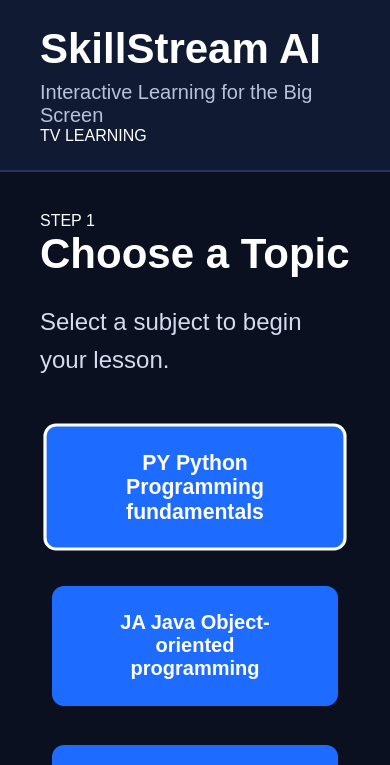
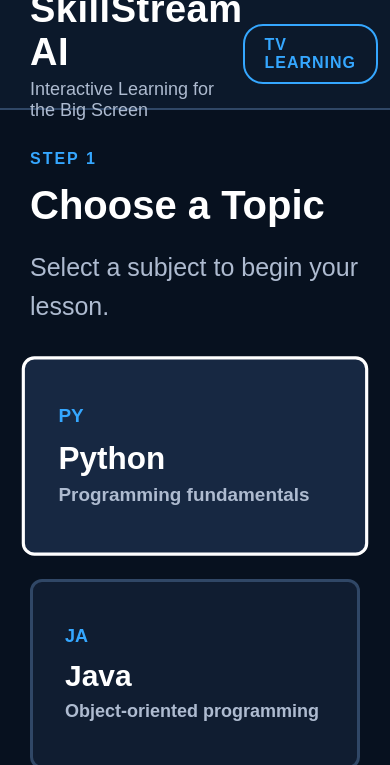
Before and after one commit to sagargupta005/SkillStream-AI_, a plain HTML site: page index.html in a window 390 px wide. Both pictures are taken after a click on the button "Start Learning". Shown: the top 765 px of the page. Drawn offline with Linux system fonts and the light colour scheme.

Commit message:
Refactor CSS with variables and layout adjustments
Updated CSS styles to use CSS variables for theming and improved layout.

```diff
--- a/style.css
+++ b/style.css
@@ -4,122 +4,381 @@
     padding: 0;
 }
 
-body {
-    font-family: Arial, sans-serif;
-    background: #0b1020;
-    color: white;
-    min-height: 100vh;
+:root {
+    --background: #07111f;
+    --panel: #101d31;
+    --panel-light: #172842;
+    --text: #ffffff;
+    --muted: #aebbd0;
+    --accent: #35a7ff;
+    --accent-dark: #1677c8;
+    --border: #304766;
 }
 
-header {
-    padding: 30px 60px;
-    background: #111a33;
-    border-bottom: 2px solid #26345f;
+body {
+    font-family: Arial, Helvetica, sans-serif;
+    background: var(--background);
+    color: var(--text);
+    min-height: 100vh;
+    overflow-x: hidden;
 }
 
-header h1 {
-    font-size: 42px;
-    margin-bottom: 8px;
+/* HEADER */
+
+header {
+    height: 110px;
+    padding: 25px 70px;
+    background: #0c192b;
+    border-bottom: 2px solid var(--border);
+
+    display: flex;
+    align-items: center;
+    justify-content: space-between;
 }
 
-header p {
-    font-size: 20px;
-    color: #b9c2d9;
+.brand h1 {
+    font-size: 38px;
+    letter-spacing: 0.5px;
 }
 
+.brand p {
+    margin-top: 5px;
+    color: var(--muted);
+    font-size: 18px;
+}
+
+.tv-badge {
+    padding: 10px 20px;
+    border: 2px solid var(--accent);
+    border-radius: 20px;
+    color: var(--accent);
+    font-size: 16px;
+    font-weight: bold;
+    letter-spacing: 1px;
+}
+
+/* MAIN */
+
 main {
-    width: 100%;
-    min-height: calc(100vh - 120px);
+    min-height: calc(100vh - 165px);
 }
 
 .screen {
     display: none;
-    min-height: calc(100vh - 120px);
-    padding: 70px 100px;
+    min-height: calc(100vh - 165px);
+    padding: 65px 100px;
 }
 
 .screen.active {
     display: block;
 }
 
+/* TEXT */
+
+.eyebrow {
+    display: inline-block;
+    color: var(--accent);
+    font-size: 16px;
+    font-weight: bold;
+    letter-spacing: 2px;
+    margin-bottom: 15px;
+}
+
 .screen h2 {
-    font-size: 42px;
-    margin-bottom: 25px;
+    font-size: 50px;
+    margin-bottom: 20px;
 }
 
 .screen p {
-    font-size: 24px;
-    line-height: 1.6;
-    color: #d4dbed;
-    max-width: 900px;
-    margin-bottom: 35px;
+    font-size: 25px;
+    line-height: 1.55;
+    color: var(--muted);
 }
 
+/* HOME */
+
+.hero {
+    max-width: 1000px;
+    margin-top: 60px;
+}
+
+.hero h2 {
+    font-size: 64px;
+}
+
+.hero p {
+    max-width: 850px;
+    margin-bottom: 40px;
+}
+
+/* BUTTONS */
+
 button {
-    background: #1d6cff;
+    font-family: inherit;
+    cursor: pointer;
     color: white;
+
+    border-radius: 12px;
     border: 3px solid transparent;
-    border-radius: 12px;
-    padding: 20px 35px;
-    margin: 12px;
+
     font-size: 24px;
     font-weight: bold;
-    cursor: pointer;
-    min-width: 220px;
-    transition: transform 0.15s ease;
+
+    padding: 18px 32px;
+
+    transition:
+        transform 0.15s ease,
+        border-color 0.15s ease,
+        background 0.15s ease;
 }
 
-button:hover {
-    transform: scale(1.04);
+button:focus,
+button.selected {
+    outline: none;
+    border-color: white;
+    transform: scale(1.05);
 }
 
-button:focus {
-    outline: none;
-    border: 3px solid white;
-    transform: scale(1.06);
+/* PRIMARY */
+
+.primary-button {
+    background: var(--accent-dark);
+    min-width: 260px;
+}
+
+.primary-button:hover,
+.primary-button:focus {
+    background: #258fe0;
+}
+
+/* SECONDARY */
+
+.secondary-button {
+    background: #263852;
+    min-width: 180px;
+}
+
+/* TOPICS */
+
+.screen-heading {
+    margin-bottom: 35px;
 }
 
 .topic-grid {
     display: flex;
+    gap: 28px;
     flex-wrap: wrap;
-    gap: 15px;
     margin-bottom: 35px;
 }
 
-.topic-grid button {
-    min-width: 260px;
-    min-height: 120px;
+.topic-card {
+    width: 330px;
+    height: 190px;
+
+    display: flex;
+    flex-direction: column;
+    align-items: flex-start;
+    justify-content: center;
+
+    background: var(--panel);
+    border: 3px solid var(--border);
+
+    text-align: left;
+}
+
+.topic-card:hover,
+.topic-card:focus {
+    background: var(--panel-light);
+}
+
+.topic-icon {
+    font-size: 18px;
+    color: var(--accent);
+    font-weight: bold;
+    margin-bottom: 12px;
+}
+
+.topic-name {
+    font-size: 30px;
+    margin-bottom: 8px;
+}
+
+.topic-description {
+    font-size: 18px;
+    color: var(--muted);
+}
+
+/* LESSON */
+
+.lesson-container {
+    max-width: 1050px;
+}
+
+.lesson-card {
+    background: var(--panel);
+    border: 2px solid var(--border);
+    border-radius: 18px;
+
+    padding: 35px;
+    margin: 25px 0 35px;
+}
+
+.lesson-card p {
+    font-size: 28px;
+    color: #e3eaf5;
+}
+
+.button-row {
+    display: flex;
+    gap: 15px;
+}
+
+/* QUIZ */
+
+.quiz-container {
+    max-width: 1000px;
+}
+
+.question-card {
+    background: var(--panel);
+    border: 2px solid var(--border);
+    border-radius: 18px;
+
+    padding: 30px;
+    margin: 20px 0 25px;
+}
+
+.question-card p {
+    color: white;
+    font-size: 30px;
+}
+
+#options {
+    margin-bottom: 30px;
 }
 
 .quiz-option {
     display: block;
-    width: 500px;
+
+    width: 700px;
+    max-width: 90%;
+
+    margin: 14px 0;
+
+    background: #15243a;
+    border: 3px solid var(--border);
+
     text-align: left;
-    margin: 15px 0;
 }
 
-.back-button {
-    background: #39445f;
+.quiz-option:hover,
+.quiz-option:focus {
+    background: #203653;
 }
 
-#options {
-    margin-top: 20px;
+/* PROGRESS */
+
+.progress-container {
+    max-width: 1000px;
 }
 
-@media (max-width: 900px) {
+.progress-card {
+    display: flex;
+    gap: 30px;
+
+    margin: 30px 0 40px;
+}
+
+.progress-item {
+    min-width: 300px;
+
+    padding: 30px;
+
+    background: var(--panel);
+    border: 2px solid var(--border);
+    border-radius: 18px;
+}
+
+.progress-label {
+    display: block;
+    color: var(--muted);
+    font-size: 16px;
+    letter-spacing: 1.5px;
+    margin-bottom: 15px;
+}
+
+.progress-item strong {
+    display: block;
+    font-size: 32px;
+}
+
+/* FOOTER */
+
+footer {
+    height: 55px;
+
+    display: flex;
+    align-items: center;
+    justify-content: center;
+
+    gap: 45px;
+
+    color: #8494ab;
+    background: #081321;
+
+    font-size: 15px;
+}
+
+/* RESPONSIVE */
+
+@media (max-width: 1200px) {
+
     .screen {
-        padding: 40px;
+        padding: 50px 70px;
     }
 
-    header {
-        padding: 25px 40px;
+    .topic-card {
+        width: 300px;
     }
 
-    button {
-        font-size: 20px;
+    .hero h2 {
+        font-size: 54px;
+    }
+
+}
+
+@media (max-width: 800px) {
+
+    header {
+        padding: 20px 30px;
+    }
+
+    .screen {
+        padding: 40px 30px;
+    }
+
+    .screen h2 {
+        font-size: 40px;
+    }
+
+    .hero h2 {
+        font-size: 46px;
+    }
+
+    .topic-card {
+        width: 100%;
     }
 
     .quiz-option {
         width: 100%;
     }
+
+    .progress-card {
+        flex-direction: column;
+    }
+
+    footer {
+        display: none;
+    }
+
 }
```
